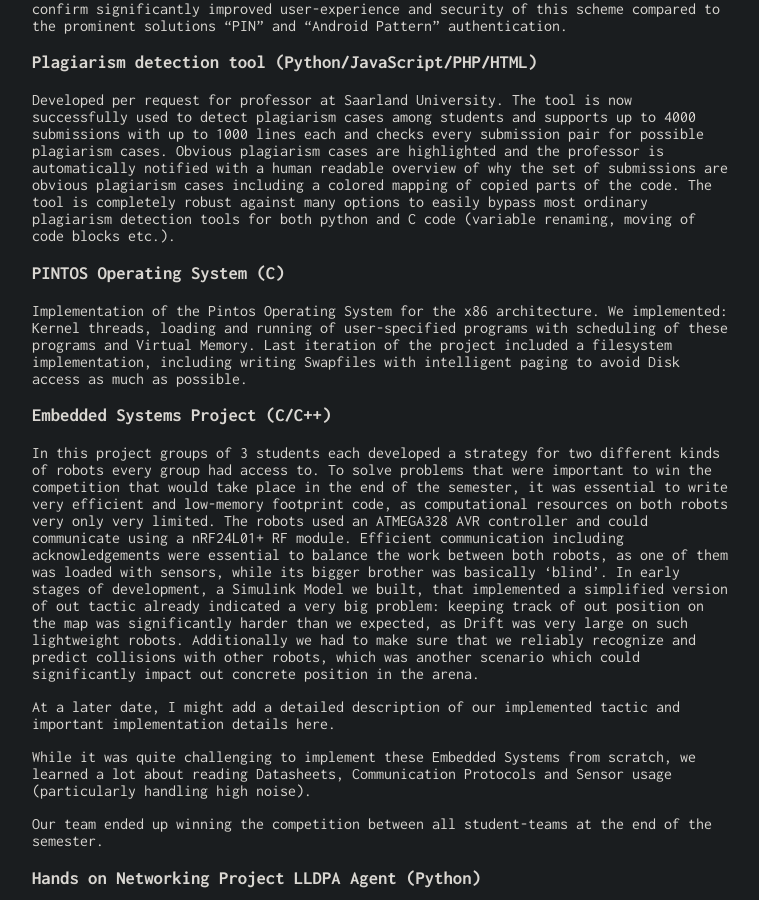
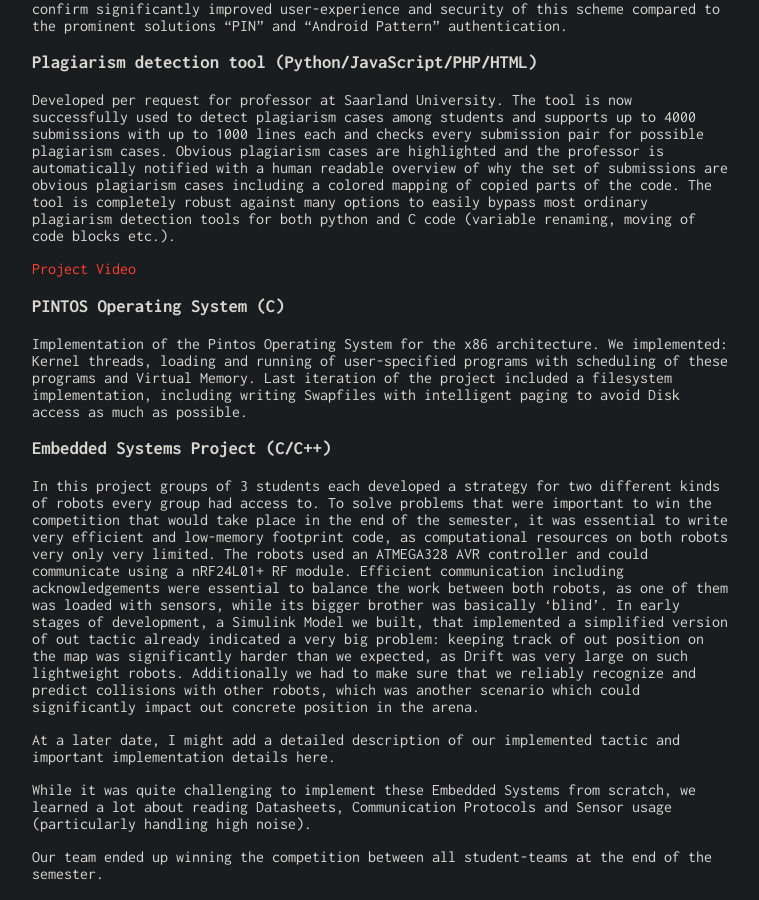
Before and after one commit to schaefer-dev/schaefer-dev.github.io, a Jekyll site: the page built from projects.md, in a window 1280 px wide and 900 px high, scrolled down 674 px. Shown: the whole window, without its empty margins (258-1017 px from the left). Built offline with Jekyll 4.4.1, drawn with Linux system fonts in a browser that asks for light colours; our own code applies the rules of GitHub Pages for plain Markdown files.

Commit message:
added video for plagiarism tool

```diff
--- a/projects.md
+++ b/projects.md
@@ -22,6 +22,8 @@ In recent years Virtual Reality has grown very quickly and found more and more u
 ### Plagiarism detection tool (Python/JavaScript/PHP/HTML)
 
 Developed per request for professor at Saarland University. The tool is now successfully used to detect plagiarism cases among students and supports up to 4000 submissions with up to 1000 lines each and checks every submission pair for possible plagiarism cases. Obvious plagiarism cases are highlighted and the professor is automatically notified with a human readable overview of why the set of submissions are obvious plagiarism cases including a colored mapping of copied parts of the code. The tool is completely robust against many options to easily bypass most ordinary plagiarism detection tools for both python and C code (variable renaming, moving of code blocks etc.).
+
+[Project Video](https://youtu.be/Lcn0QEfDHL4)
 
 
 ### PINTOS Operating System (C)
```
